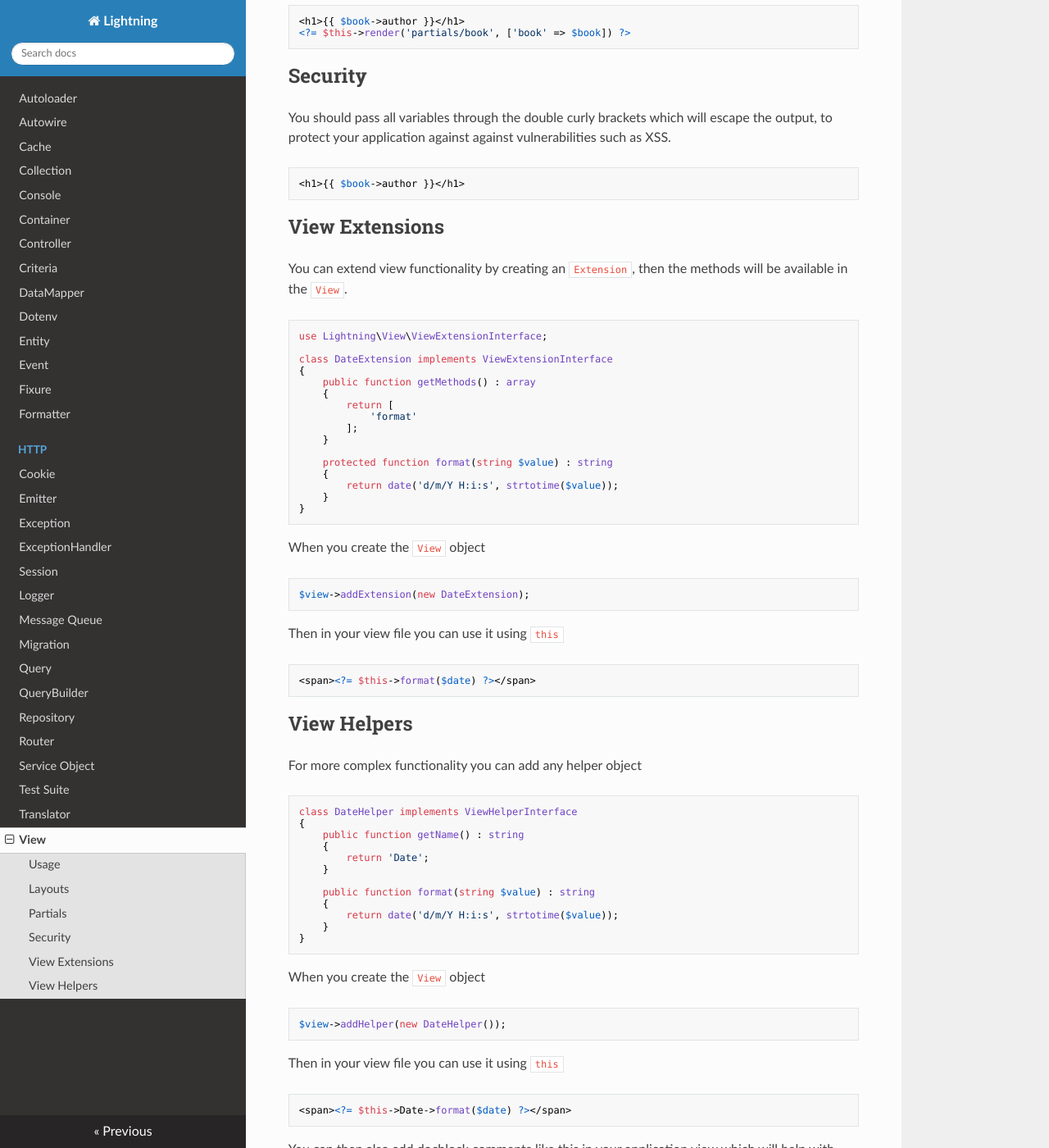
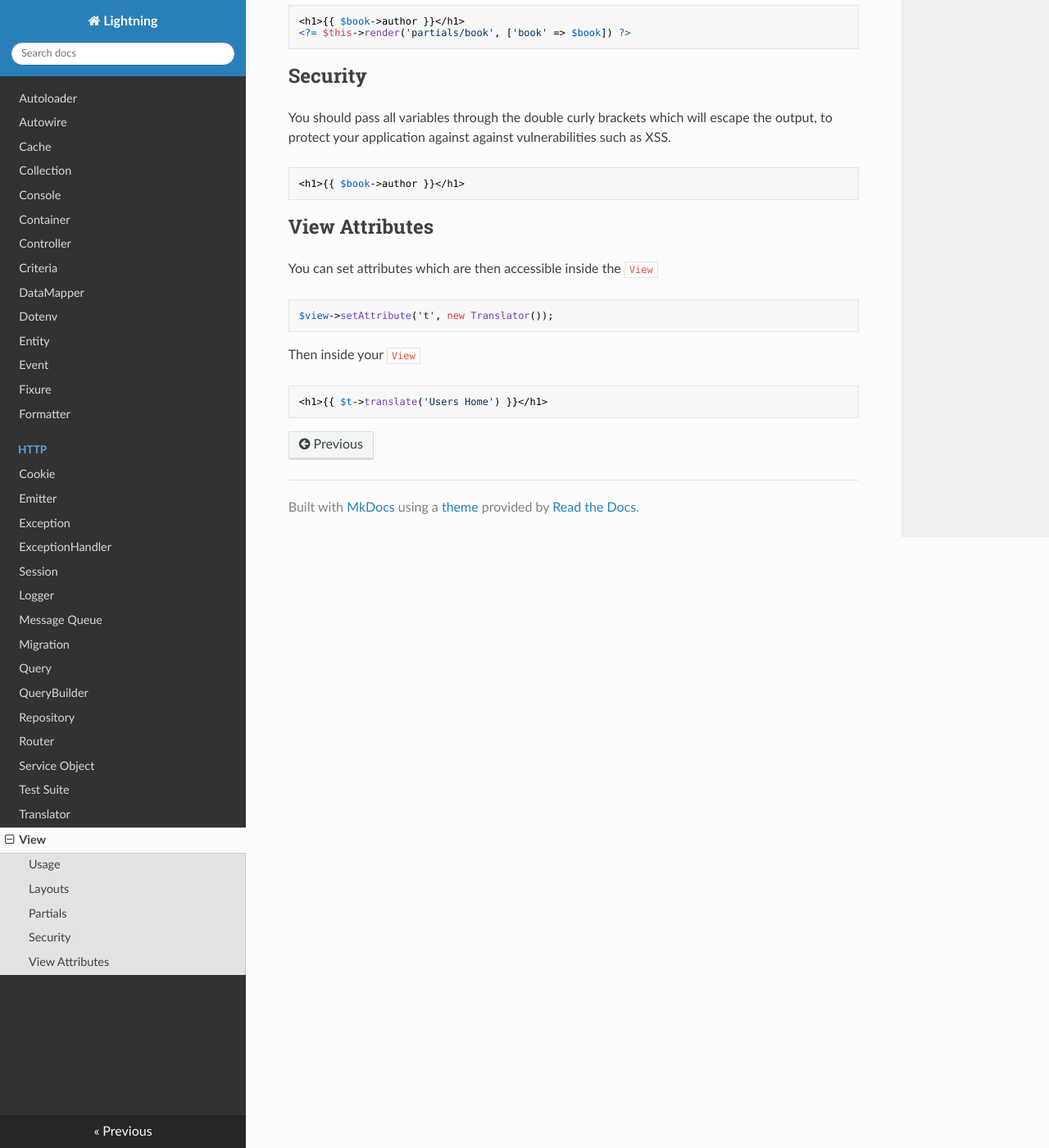
Before and after one commit to jamielsharief/lightning, an MkDocs documentation site: the page built from docs/view.md, in a window 1280 px wide and 1400 px high, scrolled down 1294 px. Shown: the whole window at 82% size. Built offline with MkDocs 1.6.1, drawn with Linux system fonts in a browser that asks for light colours; nearby versions of some CDN libraries; some of the changed text lies outside the part shown.

Commit message:
Changed View design to use attributes

````diff
--- a/docs/view.md
+++ b/docs/view.md
@@ -75,87 +75,16 @@ You should pass all variables through the double curly brackets which will escap
 <h1>{{ $book->author }}</h1>
 ```
 
-## View Extensions
+## View Attributes
 
-You can extend view functionality by creating an `Extension`, then the methods will be available in the `View`.
+You can set attributes which are then accessible inside the `View`
 
 ```php
-use Lightning\View\ViewExtensionInterface;
-
-class DateExtension implements ViewExtensionInterface
-{
-    public function getMethods() : array
-    {
-        return [
-            'format'
-        ];
-    }
-
-    protected function format(string $value) : string
-    {
-        return date('d/m/Y H:i:s', strtotime($value));
-    }
-}
+$view->setAttribute('t', new Translator());
 ```
 
-When you create the `View` object
+Then inside your `View`
 
 ```php
-$view->addExtension(new DateExtension);
+<h1>{{ $t->translate('Users Home') }}</h1>
 ```
-
-Then in your view file you can use it using `this`
-
-```php
-<span><?= $this->format($date) ?></span>
-```
-
-## View Helpers
-
-For more complex functionality you can add any helper object
-
-```php
-class DateHelper implements ViewHelperInterface
-{
-    public function getName() : string
-    {
-        return 'Date';
-    }
-
-    public function format(string $value) : string
-    {
-        return date('d/m/Y H:i:s', strtotime($value));
-    }
-}
-```
-
-When you create the `View` object
-
-```php
-$view->addHelper(new DateHelper());
-```
-
-Then in your view file you can use it using `this`
-
-```php
-<span><?= $this->Date->format($date) ?></span>
-```
-
-You can then also add docblock comments like this in your application view which will help with autocompletion when
-working with views.
-
-```php
-namespace App\View;
-use Lightning\View\View as BaseView;
-
-/**
- * @property \App\View\Helper\PaginatorHelper $Paginator Paginator Helper
- * @method int sum() sum(int $a, int $b)  Sum extension
- */
-class ApplicationView extends BaseView
-{
-    protected function initialize() : void
-    {
-    }
-}
-```
````
Also changed, not shown: 4 other files.
